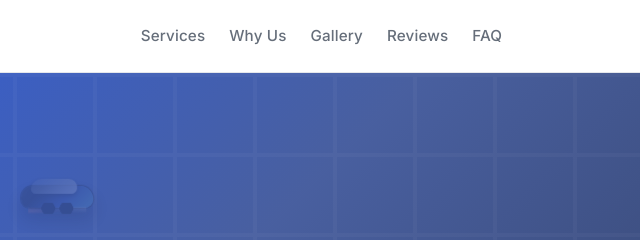
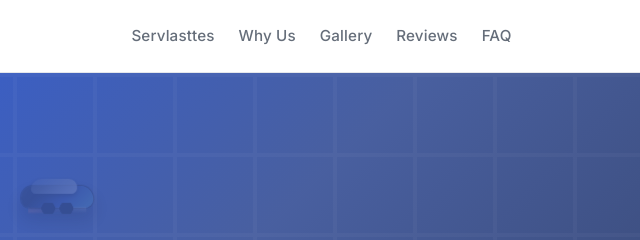
Before and after one commit to omaissohail96-hash/Car-Detailing, a website: page index.html in a window 1280 px wide. Shown: the top 240 px of the page, 307-947 px from the left. Drawn offline with Linux system fonts and the light colour scheme.

Commit message:
test deploy recheck

```diff
--- a/index.html
+++ b/index.html
@@ -30,7 +30,7 @@
         </div>
 
         <div class="nav-links">
-          <a href="#services">Services</a>
+          <a href="#services">Servlasttes</a>
           <a href="#stats">Why Us</a>
           <a href="#gallery">Gallery</a>
           <a href="#reviews">Reviews</a>
```
